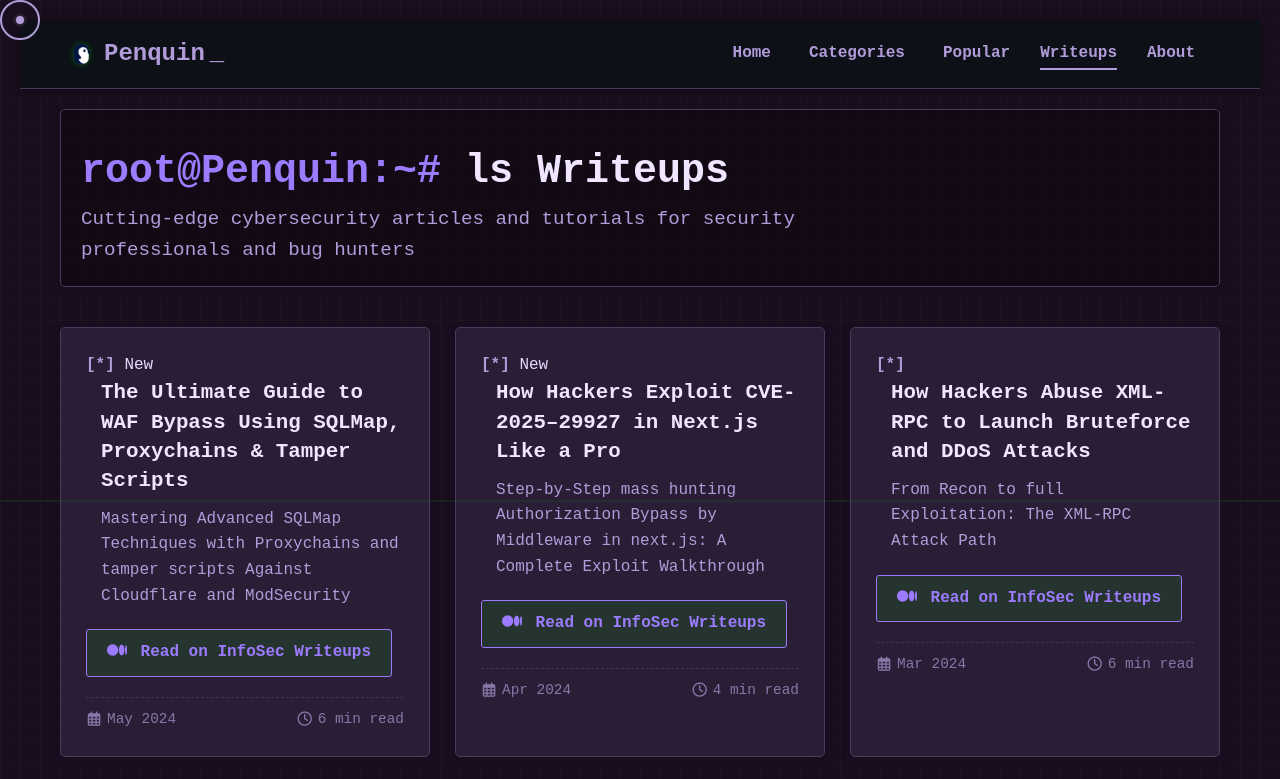
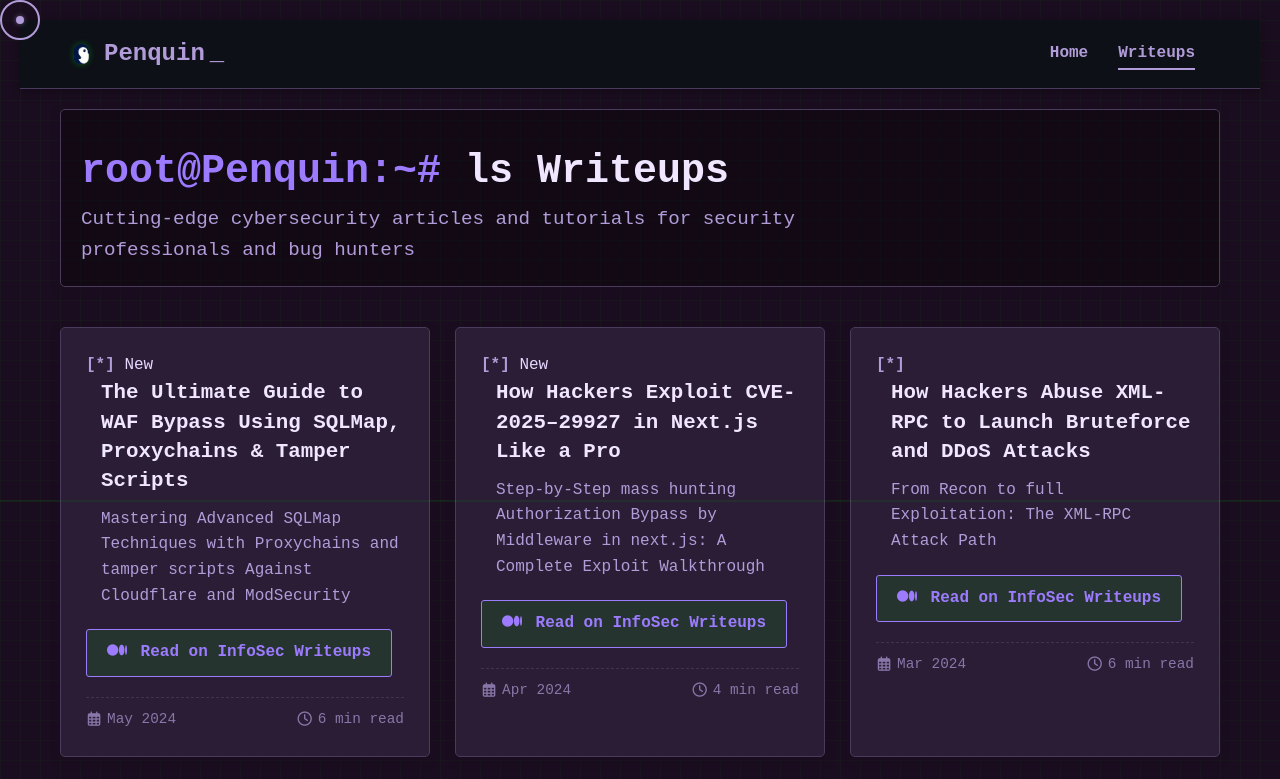
Before and after one commit to xibhi/Watermelon, a plain HTML site: page writeups.html in a window 1280 px wide. Shown: the top 779 px of the page. Drawn offline with Linux system fonts and the light colour scheme.

Commit message:
Add files via upload

```diff
--- a/writeups.html
+++ b/writeups.html
@@ -20,11 +20,8 @@
                <img src="images/Penquin.png" alt="Watermelon Icon" class="watermelon-icon"> Penquin
             </div>
             <ul class="nav-links">
-                <li><a href="#"></i> Home</a></li>
-                <li><a href="#"><i></i> Categories</a></li>
-                <li><a href="#"><i></i> Popular</a></li>
-                 <li><a href="#" class="active"></i>Writeups</a></li>
-                <li><a href="#"></i> About</a></li>
+                <li><a href="index"></i> Home</a></li>
+                 <li><a href="" class="active"></i>Writeups</a></li>
             </ul>
             <button class="mobile-menu-btn">
                 <i class="fas fa-bars"></i>
```
